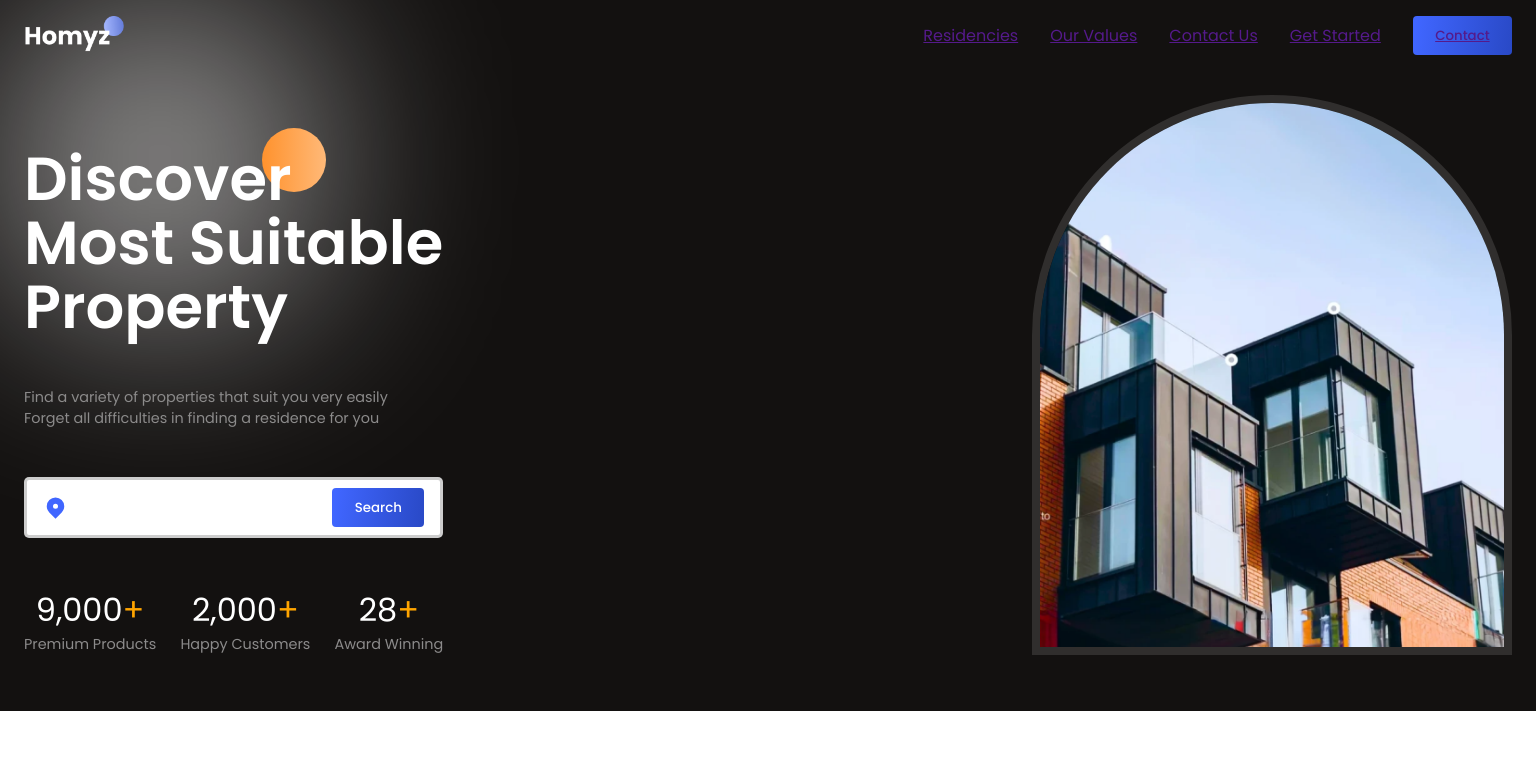
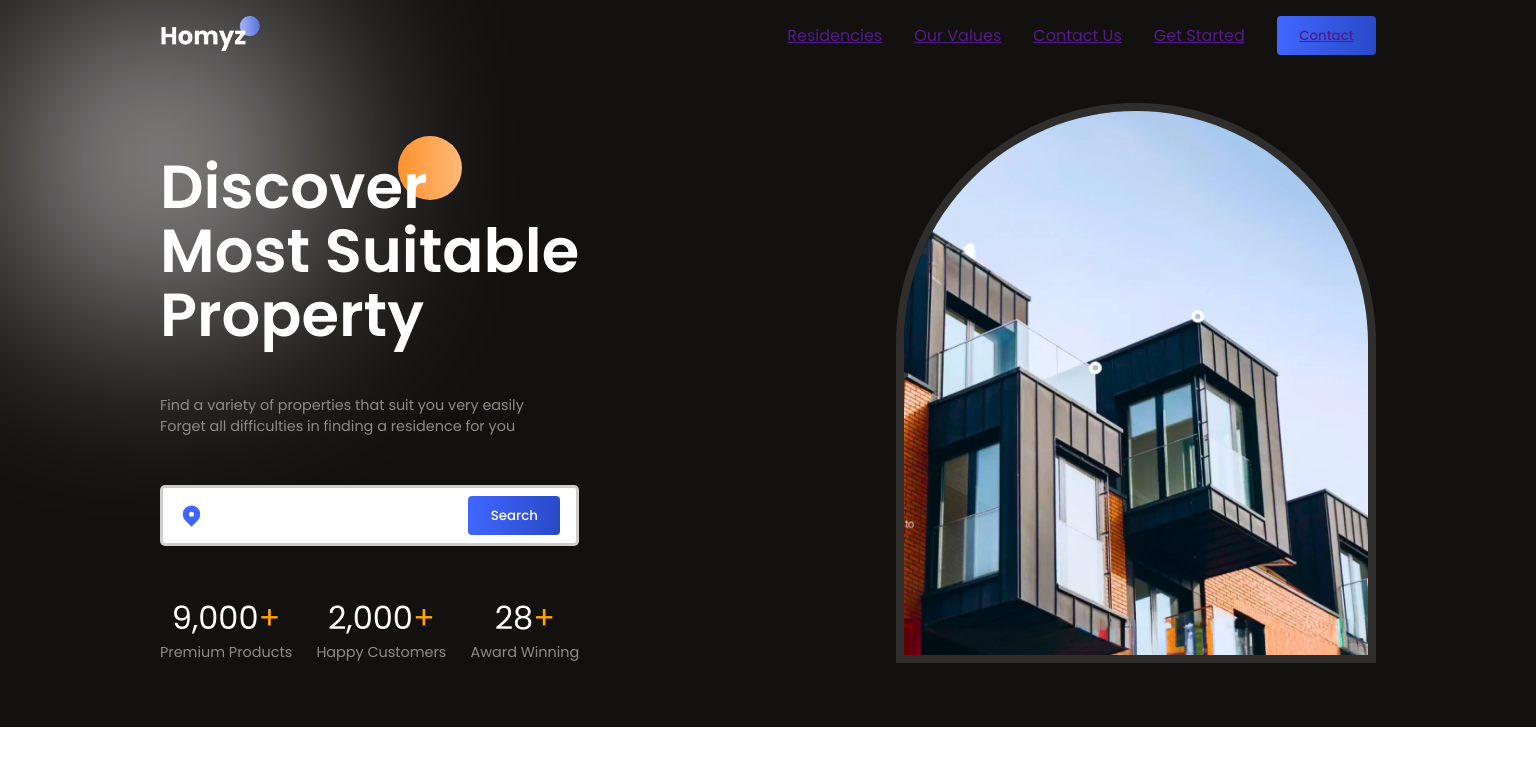
Before and after one commit to noahnoahnoahtran/Web_Dev, a React (Create React App) app in the folder Website/8_real_estate/: page / in a window 1536 px wide. Shown: the top 766 px of the page. Built offline with nearby package versions, Linux system fonts and the light colour scheme.

Commit message:
add media queries to global css

```diff
--- a/Website/8_real_estate/src/index.css
+++ b/Website/8_real_estate/src/index.css
@@ -63,3 +63,33 @@
   cursor: pointer;
   transform: scale(1.1);
 }
+
+/* media queries */
+
+@media (min-width: 1536px) {
+  .innerWidth {
+    max-width: 1280px;
+    margin: auto;
+  }
+}
+
+@media (min-width: 640px) {
+  .paddings {
+    padding: 4rem;
+  }
+}
+
+@media (min-width: 1280px), (min-width: 768px) {
+  .paddings {
+    padding: 2rem;
+  }
+}
+
+@media (max-width: 640px) {
+  .primaryText {
+    font-size: 1.5rem;
+  }
+  .orangeText {
+    font-size: 1.2rem;
+  }
+}
```
